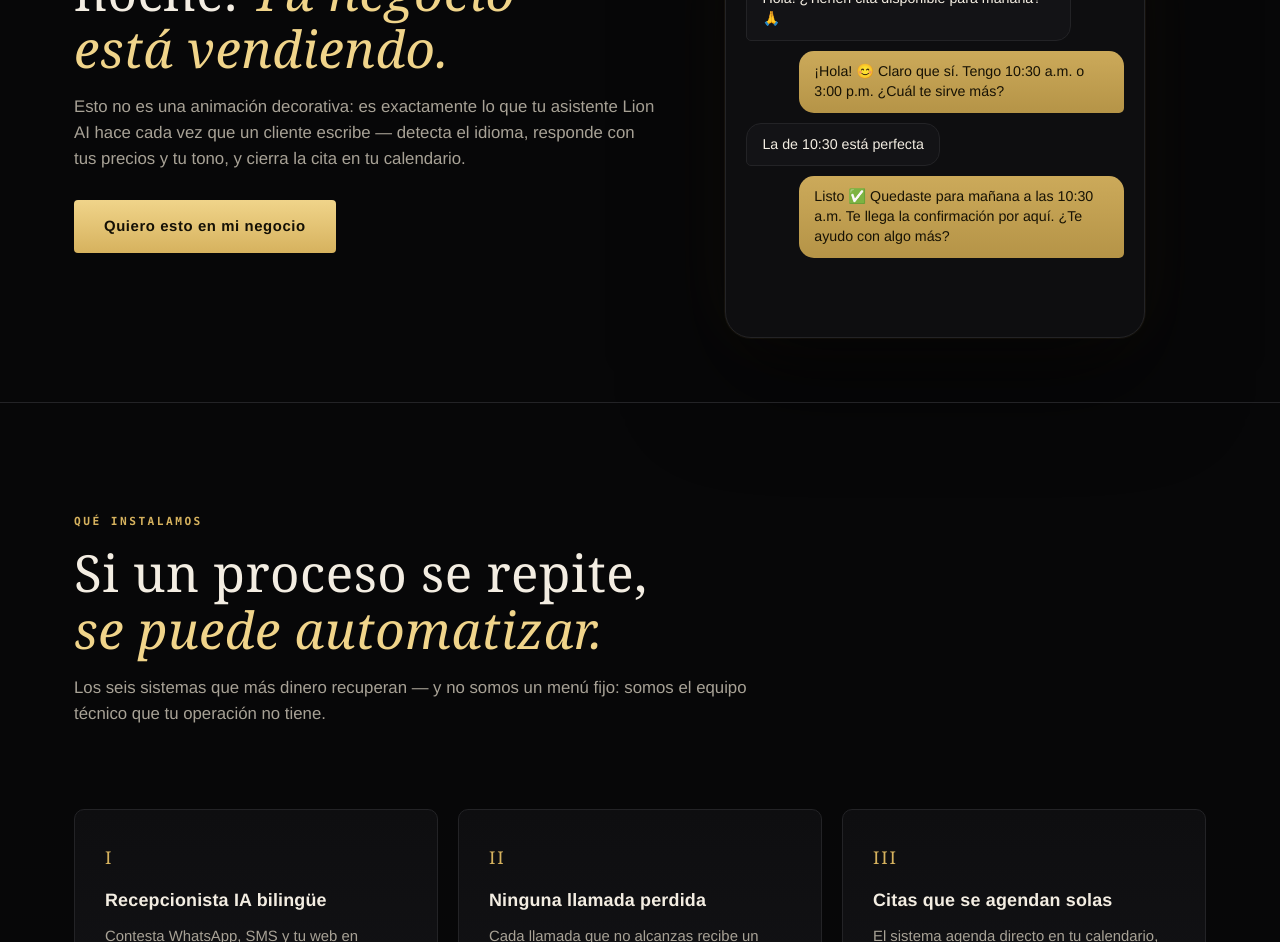
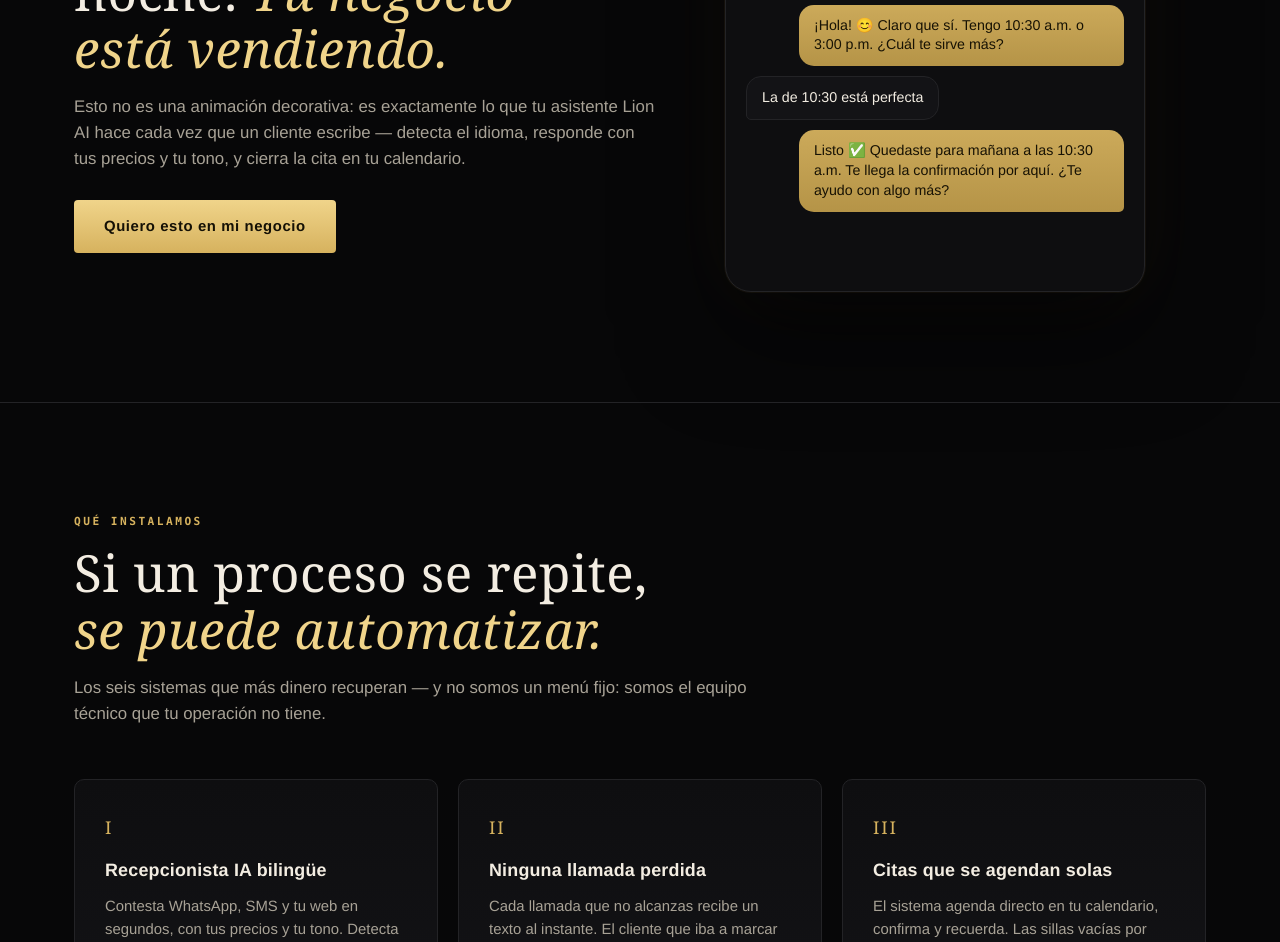
Before and after one commit to isnel2023-jpg/isnel2023-jpg.github.io, a plain HTML site: page ai/index.html in a window 1280 px wide. Shown: the part 1858-2800 px from the top of the page. Drawn offline with Linux system fonts and the light colour scheme; files whose address does not match are found by name.

Commit message:
Arreglar el bucle de scroll: contener animaciones

```diff
--- a/ai/index.html
+++ b/ai/index.html
@@ -18,12 +18,12 @@
     --marfil:#F3EDE2; --humo:#A8A296; --sombra:#6E6A60; --max:1180px;
   }
   * { box-sizing:border-box; margin:0; }
-  html { scroll-behavior:smooth; }
+  html { scroll-behavior:smooth; overflow-x:clip; }
   @media (prefers-reduced-motion: reduce) {
     html { scroll-behavior:auto; }
     *,*::before,*::after { animation:none !important; transition:none !important; }
   }
-  body { background:var(--negro); color:var(--marfil); font-family:"Helvetica Neue",-apple-system,"Segoe UI",Arial,sans-serif; line-height:1.55; font-size:17px; overflow-x:hidden; }
+  body { overflow-x:clip; overflow-anchor:none; background:var(--negro); color:var(--marfil); font-family:"Helvetica Neue",-apple-system,"Segoe UI",Arial,sans-serif; line-height:1.55; font-size:17px; overflow-x:hidden; }
   ::selection { background:var(--oro); color:#141005; }
   .serif { font-family:Didot,"Bodoni 72","Playfair Display",Georgia,serif; font-weight:400; }
   .mono { font-family:ui-monospace,"SF Mono",Menlo,monospace; font-size:.7rem; letter-spacing:.22em; text-transform:uppercase; color:var(--oro); font-weight:600; }
@@ -48,12 +48,12 @@
   @supports (animation-timeline: scroll()) {
     .progreso { animation: crecer linear both; animation-timeline: scroll(root); }
     @keyframes crecer { to { transform:scaleX(1); } }
-    .hero video { animation: heroZoom linear both; animation-timeline: scroll(root); animation-range: 0 100vh; }
+    .hero video { animation: heroZoom linear both; animation-timeline: scroll(root); animation-range: 0 100vh; will-change:transform,opacity; }
     @keyframes heroZoom { to { transform:scale(1.18); opacity:.25; } }
-    .phone { animation: flotar linear both; animation-timeline: view(); animation-range: entry 0% cover 60%; }
-    .card, .stat, .fase { animation: flotarSuave linear both; animation-timeline: view(); animation-range: entry 0% cover 45%; }
-    @keyframes flotar { from { transform:translateY(46px); } to { transform:translateY(-12px); } }
-    @keyframes flotarSuave { from { transform:translateY(30px); } to { transform:translateY(0); } }
+    .phone { animation: flotar linear both; animation-timeline: view(); animation-range: entry 10% cover 40%; will-change:transform; }
+    .card, .stat, .fase { animation: flotarSuave linear both; animation-timeline: view(); animation-range: entry 15% cover 35%; will-change:transform; }
+    @keyframes flotar { from { transform:translateY(24px); } to { transform:translateY(0); } }
+    @keyframes flotarSuave { from { transform:translateY(18px); } to { transform:translateY(0); } }
   }
   @media (prefers-reduced-motion:reduce){ .progreso, .hero video, .fundador .foto img, .phone { animation:none !important; } }
 
@@ -363,6 +363,15 @@
 .pq-auto .ejem span{background:var(--panel);border:1px solid var(--linea);border-radius:99px;
   padding:8px 16px;font-size:.82rem;color:var(--marfil)}
 
+
+/* ═══ estabilidad del scroll ═══ */
+section, .sec-line{ overflow-x:clip }
+.vivo::after,.orbe::after,.orbe::before,.val-orbe::after,.val-orbe::before{ pointer-events:none }
+/* nada de lo que se anima altera el alto del documento */
+.phone,.card,.stat,.fase{ contain:layout }
+@media (prefers-reduced-motion:reduce){
+  .hero video,.phone,.card,.stat,.fase{ animation:none!important; transform:none!important }
+}
 </style>
 </head>
 <body>
```
